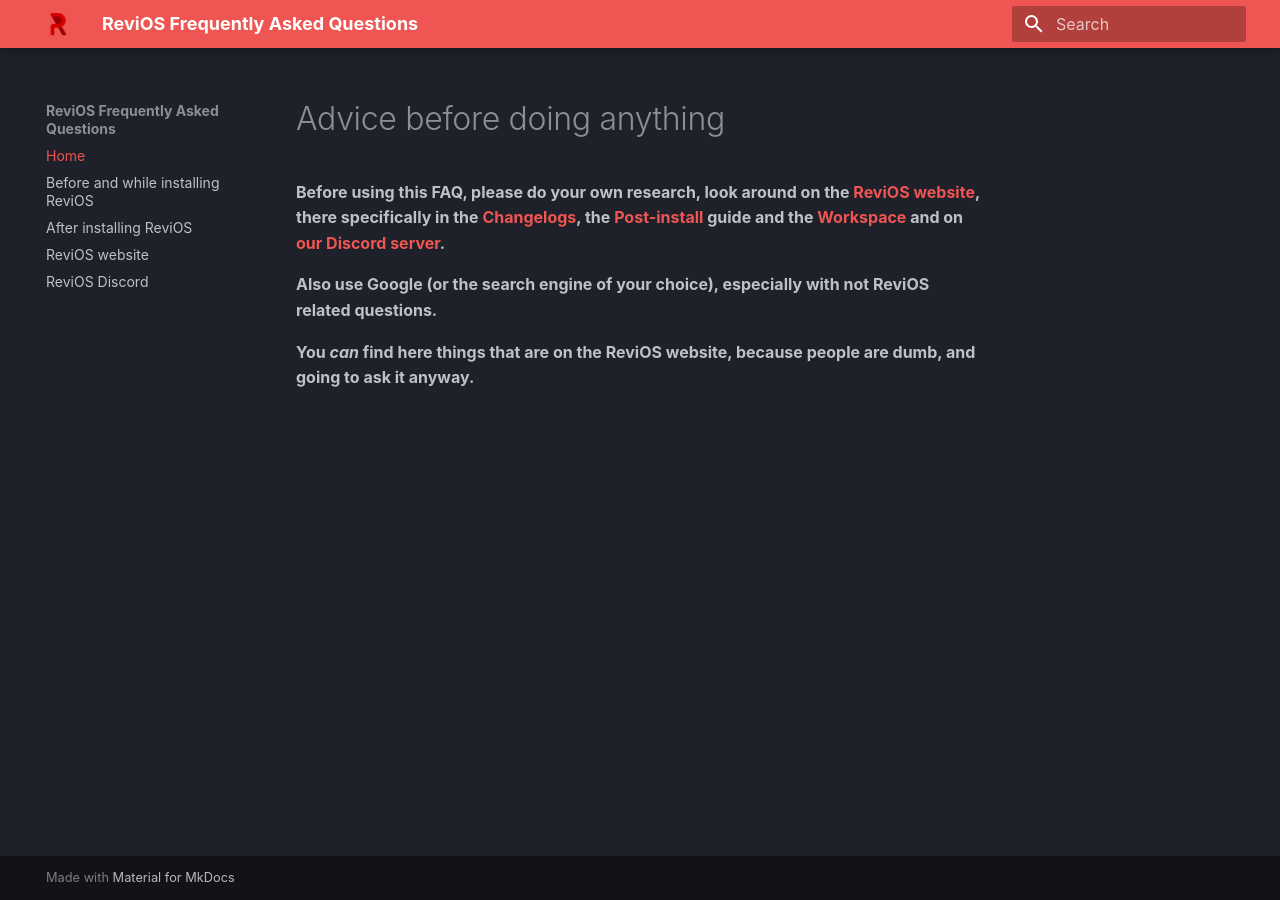
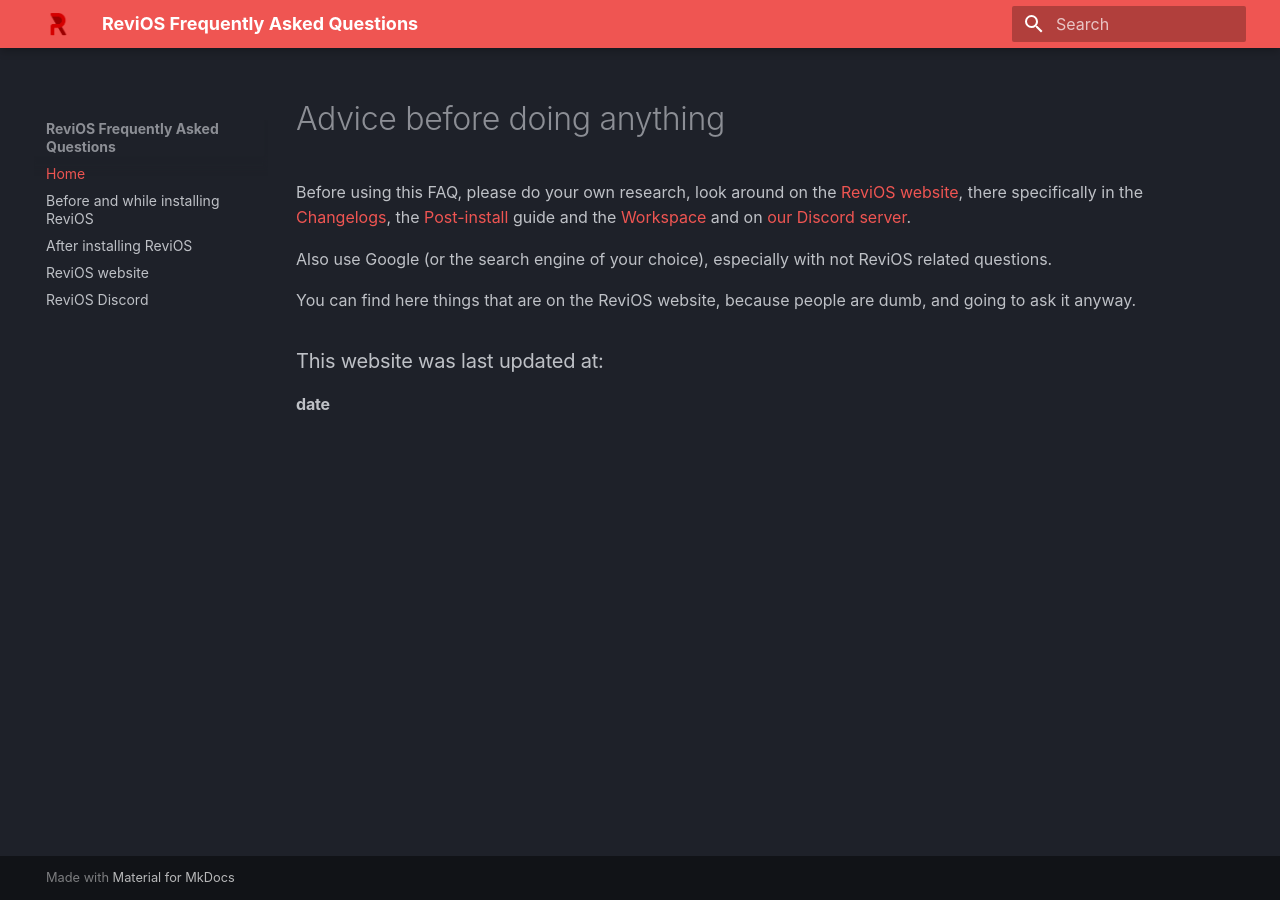
Before and after one commit to dkovacs24/ReviOS_faq, an MkDocs documentation site: the page built from docs/index.md, in a window 1280 px wide. Built offline with MkDocs 1.6.1 and Material for MkDocs 9.7.7, drawn with Linux system fonts in a browser that asks for light colours; some web fonts are replaced.

Commit message:
added date on the front page and fine tunes in the config

```diff
--- a/docs/index.md
+++ b/docs/index.md
@@ -1,7 +1,20 @@
 # Advice before doing anything
 
-**Before using this FAQ, please do your own research, look around on the [ReviOS website](https://www.revi.cc/), there specifically in the [Changelogs](https://www.revi.cc/revios/download/changelog), the [Post-install](https://www.revi.cc/revios/post-install) guide and the [Workspace](https://www.revi.cc/revios/workspace) and on [our Discord server](https://discord.gg/962y4pU).**
+Before using this FAQ, please do your own research, look around on the [ReviOS website](https://www.revi.cc/), there specifically in the [Changelogs](https://www.revi.cc/revios/download/changelog), the [Post-install](https://www.revi.cc/revios/post-install) guide and the [Workspace](https://www.revi.cc/revios/workspace) and on [our Discord server](https://discord.gg/962y4pU).
 
-**Also use Google (or the search engine of your choice), especially with not ReviOS related questions.**
+Also use Google (or the search engine of your choice), especially with not ReviOS related questions.
 
-**You _can_ find here things that are on the ReviOS website, because people are dumb, and going to ask it anyway.**
+You can find here things that are on the ReviOS website, because people are dumb, and going to ask it anyway.
+
+### This website was last updated at:
+#### date
+
+<script>
+    document.getElementsByClassName("md-sidebar--secondary")[0].remove();
+    fetch('https://api.github.com/repos/dkovacs24/ReviOS_faq/commits/gh-pages').then(response =>{
+        return response.json();
+    }).then(data =>{
+        //console.log(data["commit"]["author"]["date"]);
+        document.getElementById("date").innerHTML = new Date(data["commit"]["author"]["date"]).toUTCString();
+    })
+</script>
--- a/mkdocs.yml
+++ b/mkdocs.yml
@@ -1,4 +1,5 @@
 site_name: ReviOS Frequently Asked Questions
+site_url: https://dkovacs24.github.io/ReviOS_faq/
 nav:
     - Home: 'index.md'
     - Before and while installing ReviOS: 'before-install.md'
@@ -7,6 +8,7 @@
     - ReviOS Discord: 'https://discord.gg/962y4pU'
 theme:
   name: material
+  language: en
   logo: img/revision_crop.png
   favicon: img/revision_crop.png
   palette:
@@ -16,5 +18,14 @@
   font:
     text: Cantarell
     code: Cantarell
-# repo_url: https://github.com/dkovacs24/ReviOS_faq/
-# site_author: Dawe24
+  features:
+    #- navigation.tabs
+    - navigation.tabs.sticky
+    - navigation.top
+    - navigation.instant
+    - toc.follow
+    #- toc.integrate
+markdown_extensions:
+  - toc:
+      permalink: true
+      permalink_title: Anchor link to this section for reference
```
